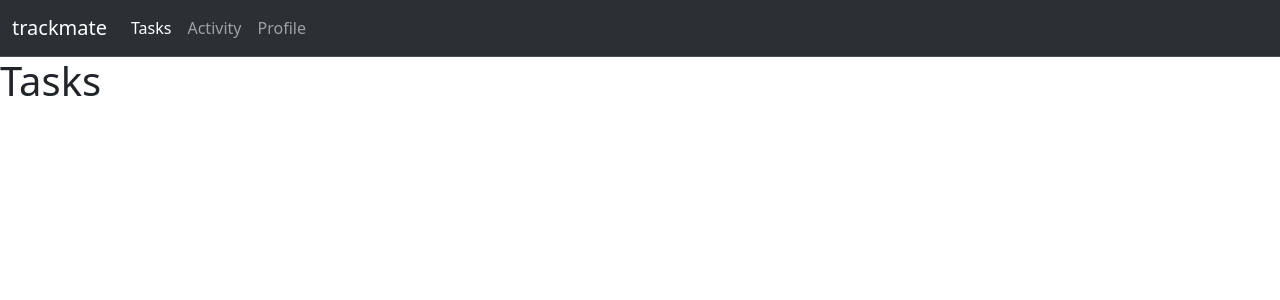
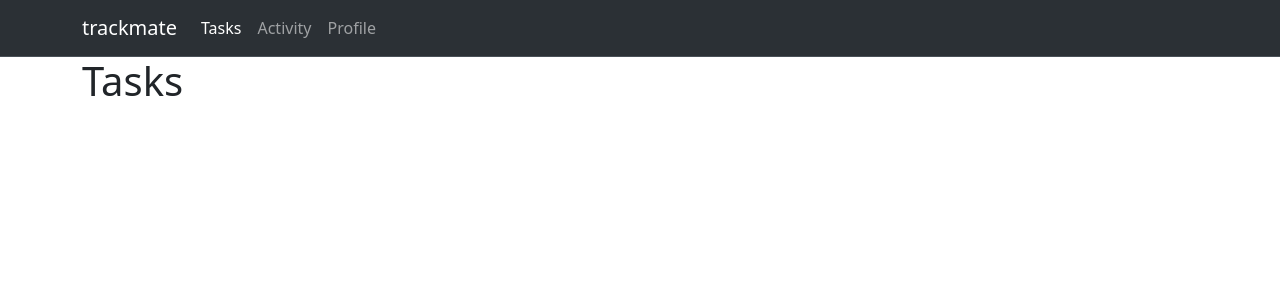
Before and after one commit to mksmvnv/trackmate, a Django app: page / in a window 1280 px wide. Shown: the top 300 px of the page. Run offline with Django 5.2, Linux system fonts and the light colour scheme.

Commit message:
Add test navbar

```diff
--- a/tasks/templates/base.html
+++ b/tasks/templates/base.html
@@ -6,11 +6,11 @@
     <meta name="viewport" content="width=device-width, initial-scale=1.0">
     <title>{% block title %}{% endblock %}</title>
     <link href="https://cdn.jsdelivr.net/npm/bootstrap@5.3.3/dist/css/bootstrap.min.css" rel="stylesheet" integrity="sha384-QWTKZyjpPEjISv5WaRU9OFeRpok6YctnYmDr5pNlyT2bRjXh0JMhjY6hW+ALEwIH" crossorigin="anonymous">
-
-</head>
+    <link rel="icon" type="image/x-icon" href="{% static 'favicon/favicon.ico' %}">
+  </head>
 <body>
     <nav class="navbar navbar-expand-lg bg-body-tertiary bg-dark border-bottom border-body" data-bs-theme="dark"">
-        <div class="container-fluid">
+        <div class="container">
           <a class="navbar-brand" href="{% url 'index' %}">trackmate</a>
           <button class="navbar-toggler" type="button" data-bs-toggle="collapse" data-bs-target="#navbarNavAltMarkup" aria-controls="navbarNavAltMarkup" aria-expanded="false" aria-label="Toggle navigation">
             <span class="navbar-toggler-icon"></span>
@@ -24,7 +24,9 @@
           </div>
         </div>
       </nav>
-    {% block content %}{% endblock %}
+      <main class="container">
+        {% block content %}{% endblock %}
+      </main>
     <script src="https://cdn.jsdelivr.net/npm/bootstrap@5.3.3/dist/js/bootstrap.bundle.min.js" integrity="sha384-YvpcrYf0tY3lHB60NNkmXc5s9fDVZLESaAA55NDzOxhy9GkcIdslK1eN7N6jIeHz" crossorigin="anonymous"></script>
 </body>
 </html>
```
